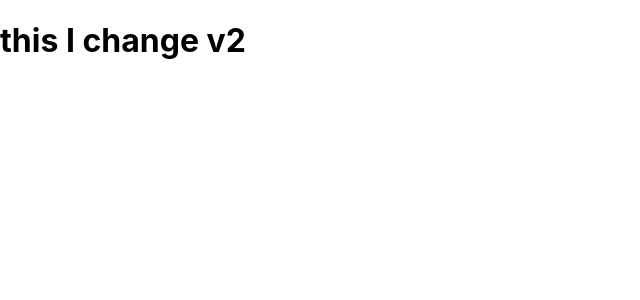
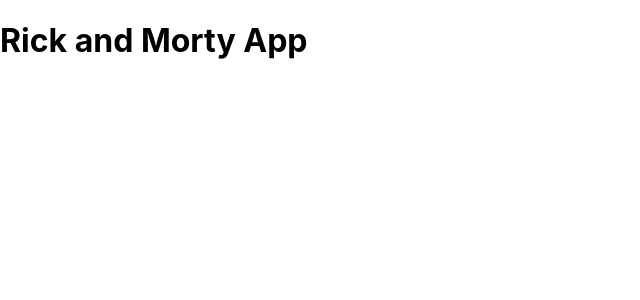
Before and after one commit to catalinafs/rick_and_morty_app, a React (Create React App) app: page / in a window 1280 px wide. Shown: the top 300 px of the page, without its empty margins (0-640 px from the left). Built offline with nearby package versions, Linux system fonts and the light colour scheme.

Commit message:
change app.js (catalina)

```diff
--- a/src/App.js
+++ b/src/App.js
@@ -1,7 +1,7 @@
 function App() {
   return (
     <div className="App">
-      <h1>this I change v2</h1>
+      <h1>Rick and Morty App</h1>
     </div>
   );
 }
```
